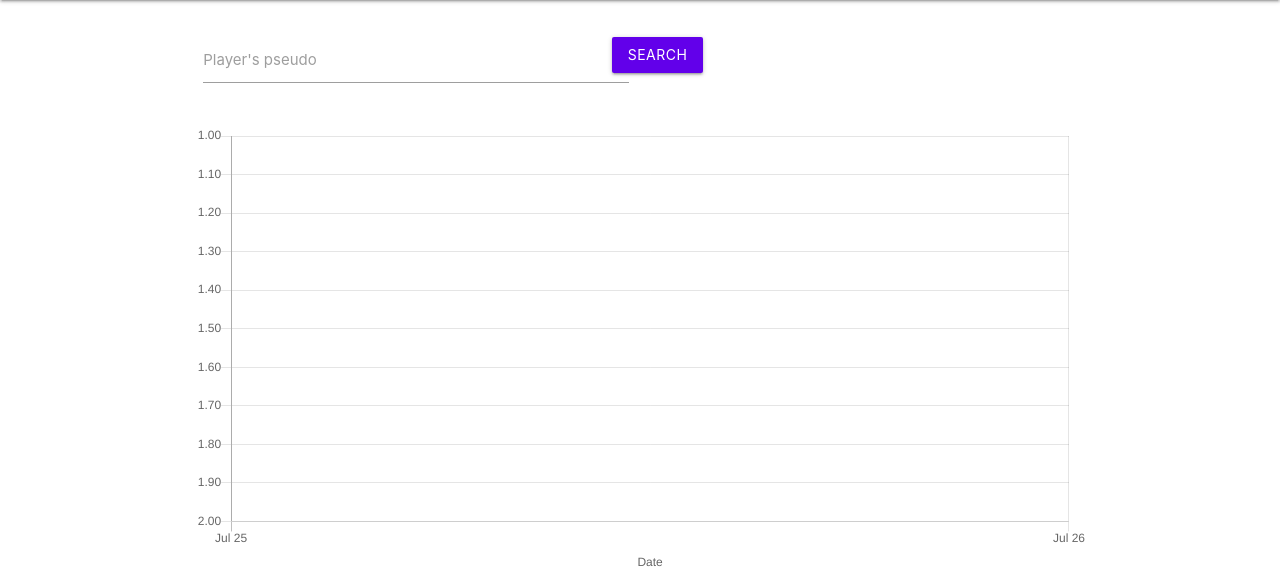
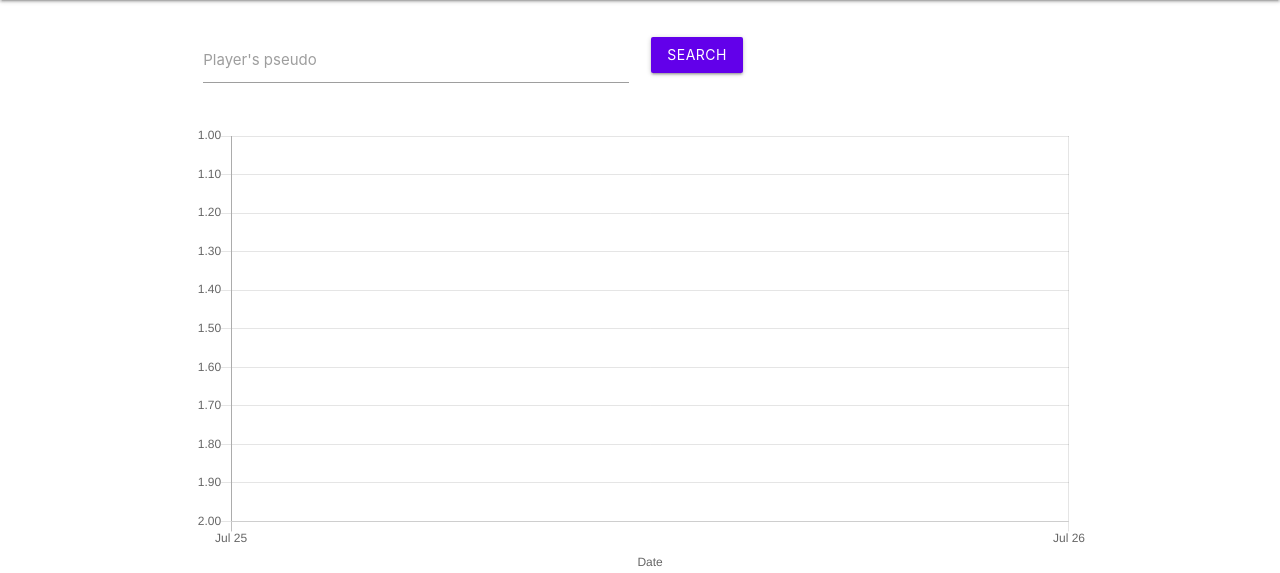
Before and after one commit to AdrienVannson/CG-Ranking, a PHP site: page / in a window 1280 px wide. Shown: the part 64-637 px from the top of the page. Run offline with PHP 8.4, Linux system fonts and the light colour scheme; some libraries are stand-ins or nearby versions.

Commit message:
Fix the form

```diff
--- a/index.php
+++ b/index.php
@@ -37,7 +37,7 @@
                     <label>League</label>
                 </div>-->
 
-                <div class="input-field col s6 l6">
+                <div class="input-field col s8 m10 l6">
                     <input id="pseudo" type="text" onkeydown="if (event.keyCode == 13) {addPlayer(this.value); return false;}">
                     <label for="pseudo">Player's pseudo</label>
                 </div>
@@ -46,8 +46,8 @@
                     <a class="waves-effect btn-flat modal-trigger" href="#filters">Add filters</a>
                 </div>-->
 
-                <div class="input-field col s6 l1">
-                    <a class="waves-effect waves-light btn deep-purple accent-4 right"
+                <div class="input-field col s4 m2 l6">
+                    <a class="waves-effect waves-light btn deep-purple accent-4"
                     onclick="addPlayer(document.getElementById('pseudo').value)">Search</a>
                 </div>
 
```
